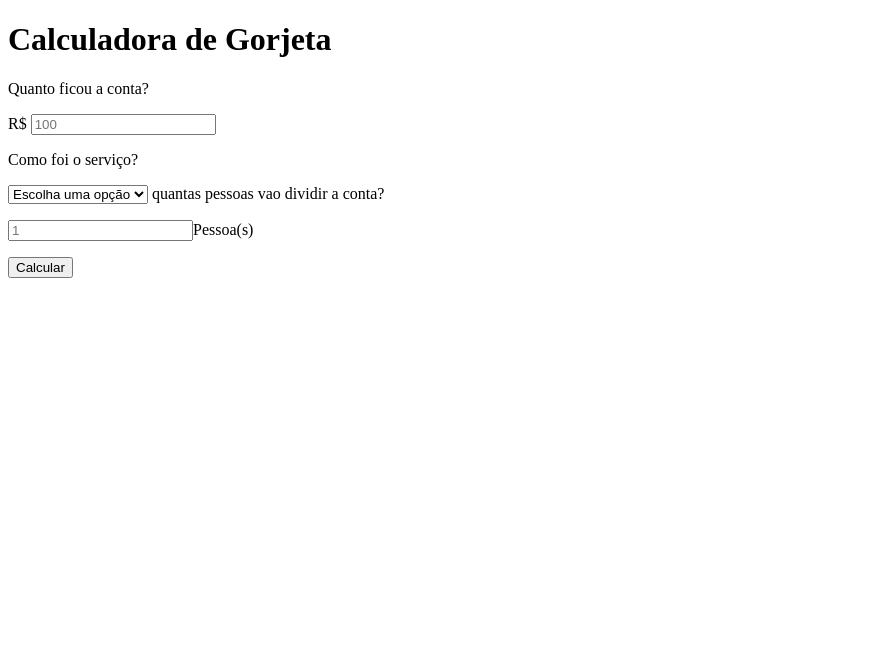
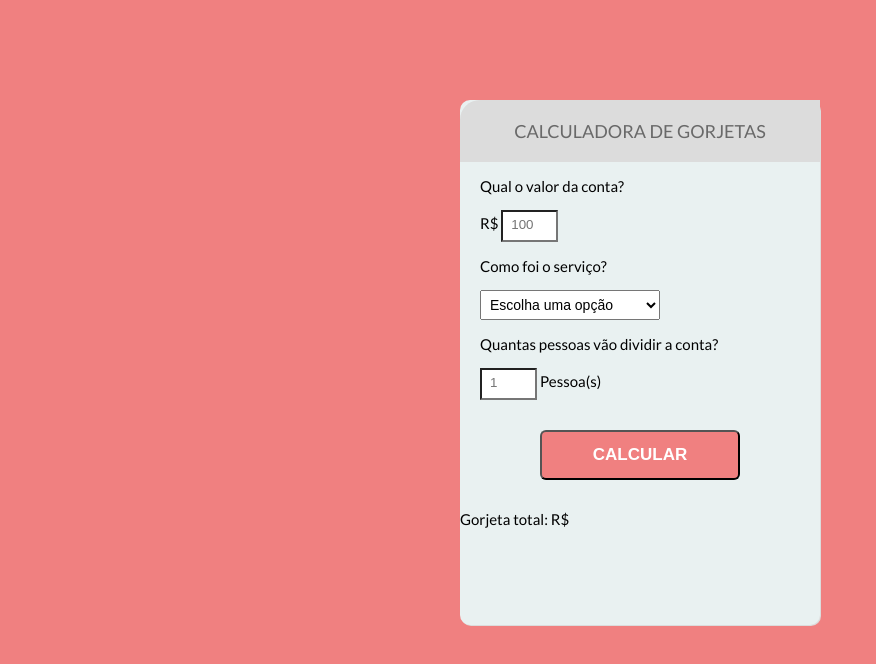
Before and after one commit to inaldomacena/onebitcode, a plain HTML site: page calculadoradegorjeta/index.html in a window 1280 px wide. Shown: the whole page, without its empty margins (0-876 px from the left). Drawn offline with Linux system fonts and the light colour scheme.

Commit message:
atualização

```diff
--- a/calculadoradegorjeta/index.html
+++ b/calculadoradegorjeta/index.html
@@ -4,36 +4,50 @@
     <meta charset="UTF-8">
     <meta http-equiv="X-UA-Compatible" content="IE=edge">
     <meta name="viewport" content="width=device-width, initial-scale=1.0">
+    <link href='https://fonts.googleapis.com/css?family=Lato:400,700' rel='stylesheet' type='text/css'>
+    <link rel="shortcut icon" href="assets/favicon-16x16.png" type="image/x-icon">
+    <link rel="stylesheet" href="style.css">
     <title>Calculadora de Gorjeta</title>
 </head>
 <body>
 <div>
-    <h1>Calculadora de Gorjeta</h1>
-</div>
+    <div id="container">
+    <h1 class="title">Calculadora de Gorjetas</h1>
+
 <div>
-    <form>
+    <form class="tipsform" id="tipsform">
         <label for="bill">
-            <p>Quanto ficou a conta?</p>
+            <p>Qual o valor da  conta?</p>
         </label>
-        <p> R$ <input type = number placeholder="100" name="bill"></p>
+        <p> R$ <input type = number placeholder="100" name="bill" class="formInput" id="'bill"></p>
         <label for = "service"
         <p> Como foi o serviço? </p>
        </label>
-    <select name="service" id="service">
+    <select name="service" id="service" class="formSelect">
         <option disable selected>Escolha uma opção</option>
         <option value="0.3">30% Incrível</option>
         <option value="0.2">20% Bom</option>
         <option value="0.1">10% Ruim</option>
+        <option value="0.0">0% Péssimo</option>
     </select>
+    <p>Quantas pessoas vão dividir a conta?</p>
+    <label for ="people"
 
-    <label for ="people"
-    <p>quantas pessoas vao dividir a conta?</p>
-    <p><input type ="number" placeholder="1" name="people" id="people">Pessoa(s) </input></p>
+    <p><input type ="number" placeholder="1" name="people" id="people" class="formInput"> Pessoa(s) </input></p>
     </label>
 
 
-    <button type="submit">Calcular</button>
+    <button type="submit" class="button">Calcular</button>
     </form>
 </div>
+<div id = " totalTip">
+    Gorjeta total:
+    R$ <span id ="totalTip">0.00</span>
+    <p id="each">cada</p>
+</div>
+</div>
+
+</div>
+<script type="text/javascript" src="script.js"></script>
 </body>
 </html>
--- /dev/null
+++ b/calculadoradegorjeta/script.js
@@ -0,0 +1,10 @@
+
+
+function calculateTip(event){
+
+}
+
+document.getElementById("totalTip").style.display = "none";
+document.getElementById("each").style.display = "none";
+
+document.getElementById('tipsForm').addEventListener('submit'.calculateTip);
--- /dev/null
+++ b/calculadoradegorjeta/style.css
@@ -0,0 +1,77 @@
+
+
+:root{
+   --primary-color: lightcoral;
+   --secondary-color: DimGrey;
+   --tertiary-color: Gainsboro;
+}
+
+body{
+    background-color: var(--primary-color);
+    font-size: 15px;
+    font-family: Lato ,sans-serif;
+}
+
+#container{
+    height: 525px;
+    width: 360px;
+    margin:100px auto ;
+    background-color: #e9f1f1;
+    box-shadow: 1px 1px var(--tertiary-color);
+    border-radius: 10px;
+}
+.title{
+    background-color: var(--tertiary-color);
+    color: var(--secondary-color);
+    padding: 20px;
+    text-transform:uppercase;
+    font-size: 18px;
+    font-weight:normal;
+    border-top-left-radius:20px ;
+    text-align: center;
+}
+.tipsform{
+padding-left: 20px;
+padding-right: 20px;
+
+}
+
+
+.formInput{
+   background-color: white;
+   width: 40px;
+   padding: 5px 5px 8px 8px;
+}
+
+.formInput :focus{
+    border: 3px solid var(--primary-color);
+    outline: none;
+}
+.formSelect{
+    width: 180px;
+    padding: 5px;
+    font-size: 14px;
+}
+.button{
+    text-transform: uppercase;
+    font-weight: bold;
+    display: block;
+    margin: 30px auto;
+    background-color: var(--primary-color);
+    border-radius: 6px;
+    width: 200px;
+    height: 50px;
+    font-size: 17px;
+    color: white;
+
+}
+.button:hover{
+    cursor: pointer;
+    background-color:crimson;
+}
+
+#totaltip{
+    font-size: 20px;
+    margin-top: 5px;
+    text-align: center;
+}
```
Also changed, not shown: calculadoradegorjeta/assets/favicon-16x16.png (added).
